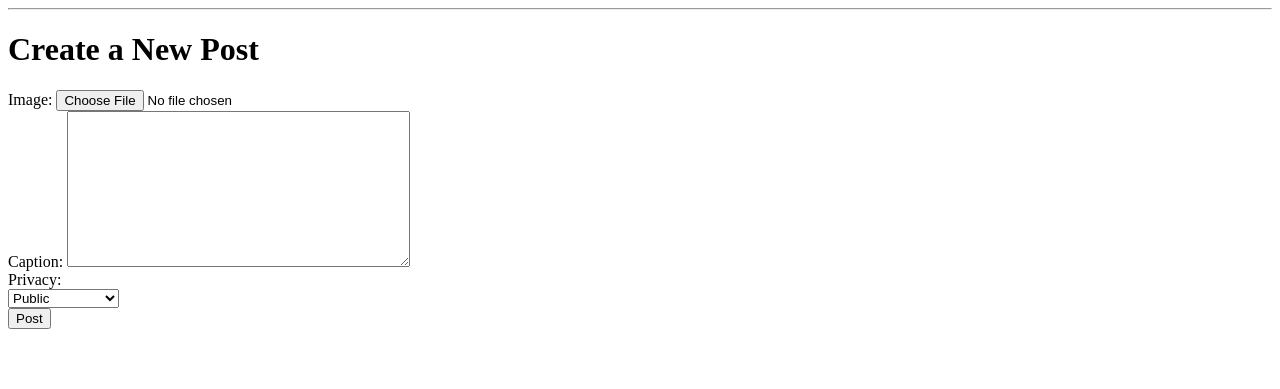
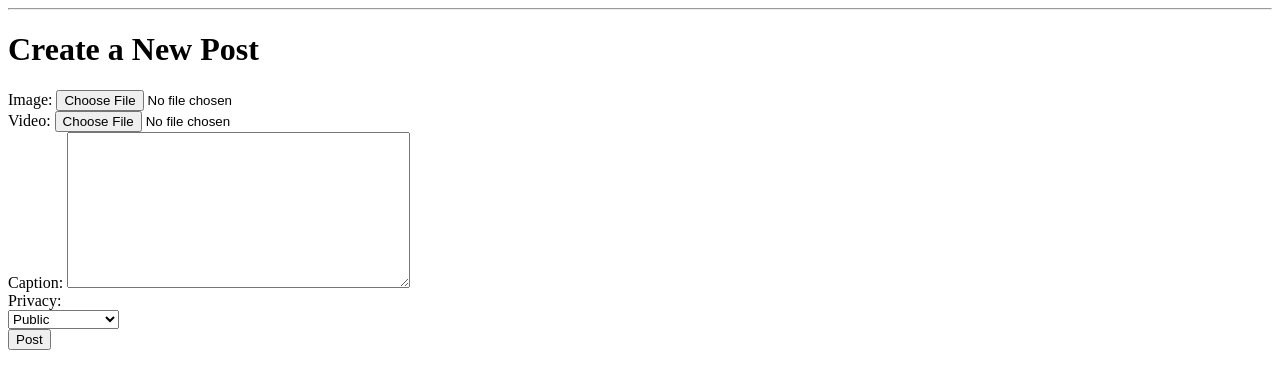
Before and after one commit to Hyunlai/projectobjor, a Django app: page /posts/new/ in a window 1280 px wide. Shown: the part 49-438 px from the top of the page. Run offline with Django 5.2, Linux system fonts and the light colour scheme; the visitor is signed in with stand-in values (Sample User, id 1); data that the repository does not hold is empty.

Commit message:
Checkpoint Push

```diff
--- a/templates/Posts/create_post.html
+++ b/templates/Posts/create_post.html
@@ -6,6 +6,9 @@
         {% csrf_token %}
         <label for="id_image">Image:</label>
         {{ form.image }}
+        <br>
+        <label for="id_video">Video:</label>
+        {{ form.video }}
         <br>
         <label for="id_caption">Caption:</label>
         {{ form.caption }}
```
